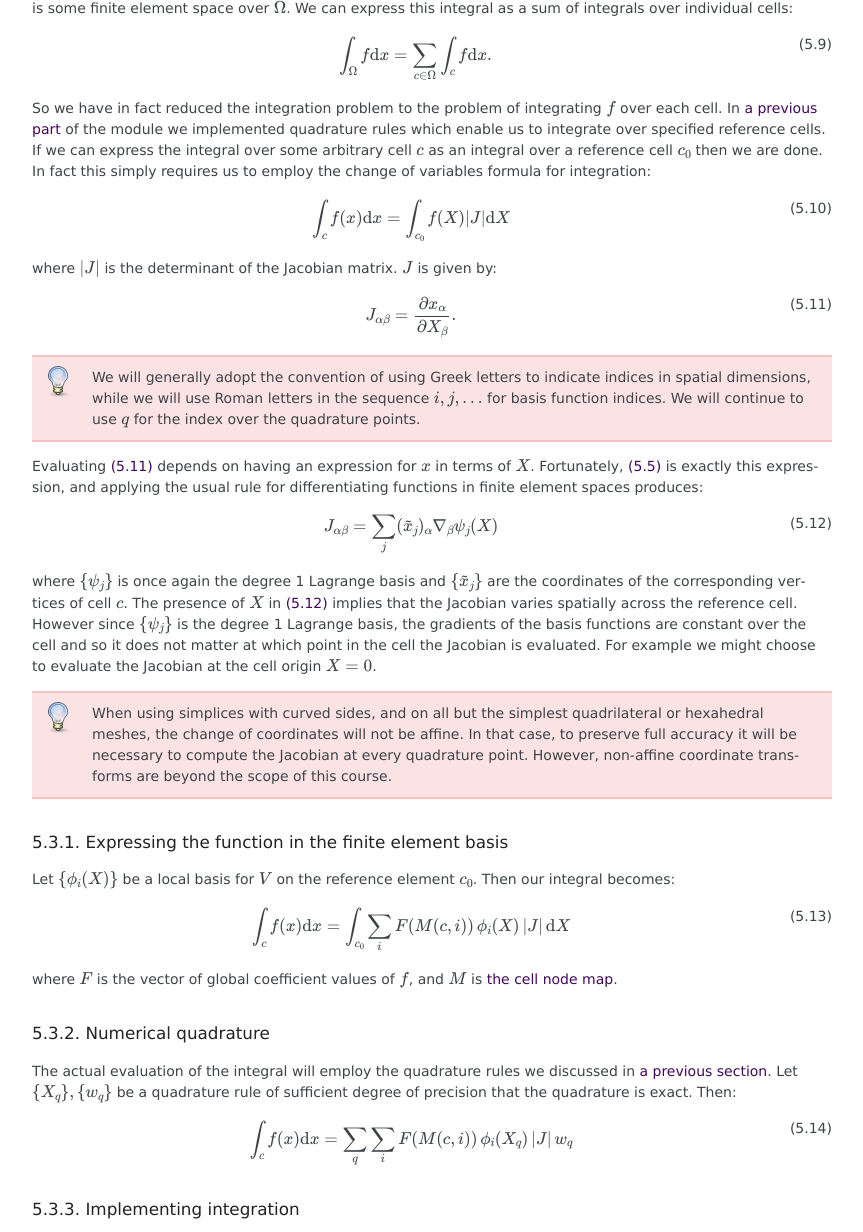
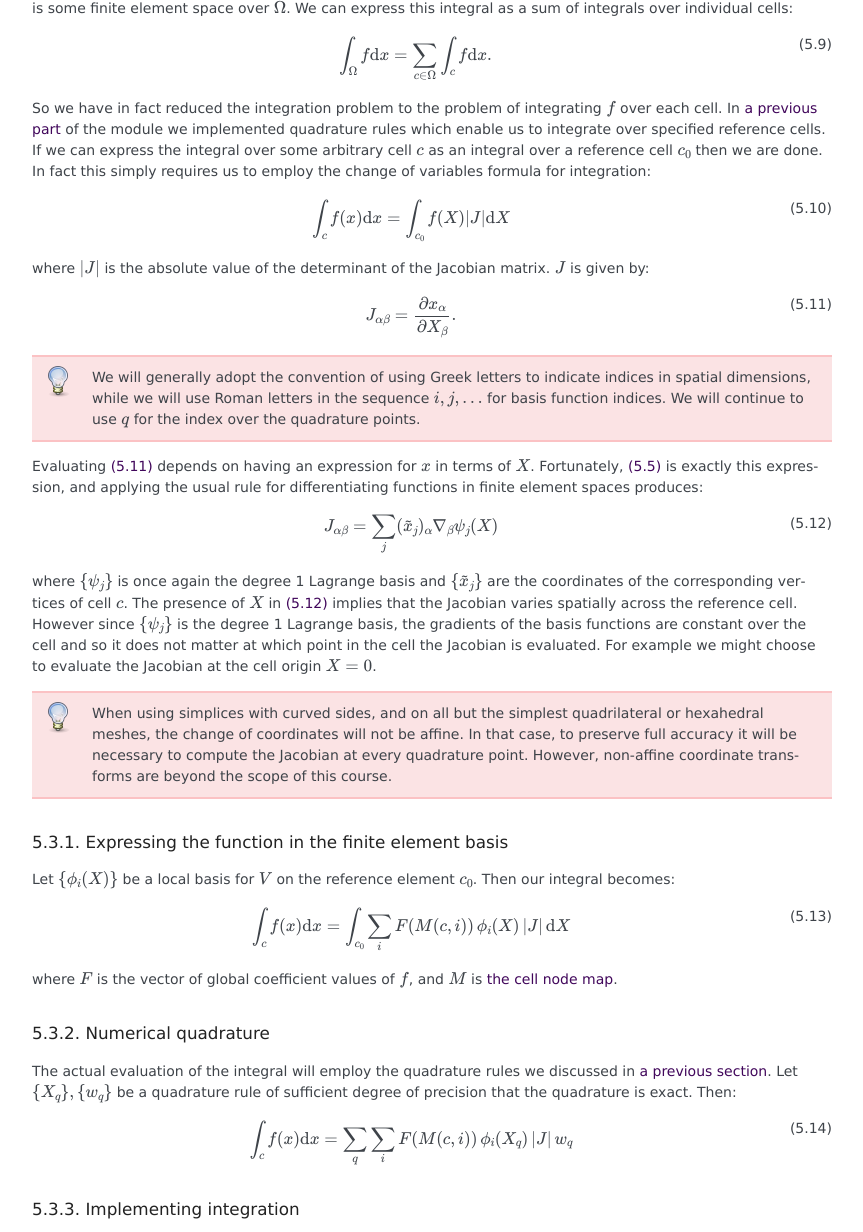
Before and after one commit to finite-element/finite-element-course, a Sphinx documentation site: the page built from doc/source/functions.rst, in a window 1280 px wide and 1400 px high, scrolled down 2575 px, cut to the strip 0-1232 px from the top of the window. Shown: the whole strip, without its empty margins (163-1026 px from the left). Built offline with Sphinx 7.4.7, drawn with Linux system fonts in a browser that asks for light colours; some of the changed text lies outside the part shown.

```diff
--- a/doc/source/functions.rst
+++ b/doc/source/functions.rst
@@ -204,7 +204,8 @@ the change of variables formula for integration:
 
    \int_{c} f(x) \mathrm{d} x = \int_{c_0} f(X) |J|\mathrm{d} X
 
-where `|J|` is the determinant of the Jacobian matrix. `J` is given by:
+where `|J|` is the absolute value of the determinant of the Jacobian
+matrix. `J` is given by:
 
 .. math::
    :label: jacobian_def
@@ -303,8 +306,8 @@ Implementing integration
       basis functions at each qaudrature point.
    #. Visit each cell in turn.
    #. Construct the :meth:`~fe_utils.mesh.Mesh.jacobian` for that cell
-      and take its determinant (:func:`numpy.linalg.det` will be
-      useful here).
+      and take the absolute value of its determinant (:func:`numpy.abs`
+      and :func:`numpy.linalg.det` will be useful here).
    #. Sum all of the arrays you have constructed over the correct
       indices to a contribution to the integral (:func:`numpy.einsum`
       may be useful for this).
```
Also changed, not shown: other parts of doc/source/functions.rst (+2 -0 lines), 1 other file.
